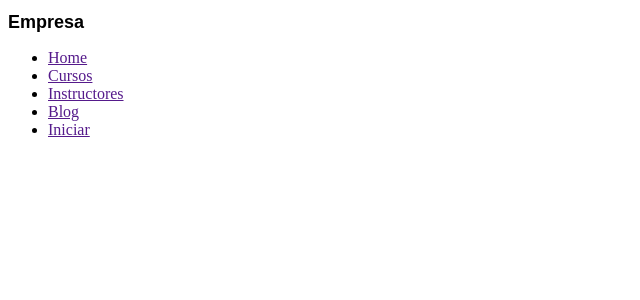
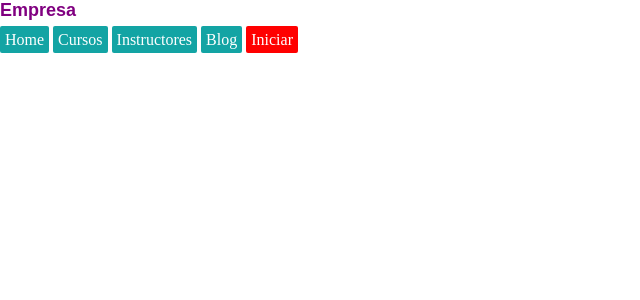
Before and after one commit to CrowSystems/WebProgramming, a PHP site: page / in a window 1280 px wide. Shown: the top 300 px of the page, without its empty margins (0-640 px from the left). Run offline with PHP 8.4, Linux system fonts and the light colour scheme.

Commit message:
clase de espesificidad y orden en selectores con css

```diff
--- a/202409-HTML&CSS/CSS/claseHerencia/index.html
+++ b/202409-HTML&CSS/CSS/claseHerencia/index.html
@@ -16,7 +16,7 @@
                 <li><a href="">Cursos</a></li>
                 <li><a href="">Instructores</a></li>
                 <li><a href="">Blog</a></li>
-                <li><a href="">Iniciar</a></li>
+                <li><a href="" class="blog">Iniciar</a></li>
             </ul>
         </nav>
     </header>
--- a/202409-HTML&CSS/CSS/claseHerencia/style.css
+++ b/202409-HTML&CSS/CSS/claseHerencia/style.css
@@ -1,5 +1,13 @@
+* {
+    box-sizing: border-box;
+    margin: 0;
+    padding: 0;
+}
+
 h1 {
+    color: purple;
     font-family: serif;
+    margin-bottom: 10px;
 }
 
 #page-title{
@@ -8,4 +16,30 @@ h1 {
 
 .title {
     font-size: 18px;
+    font-family: monospace;
 }
+
+#main-nav {
+    margin-top: 10px;
+    list-style-type: none;
+    padding-left: 0;
+}
+
+#main-nav li {
+    display: inline-block;
+}
+
+#main-nav a {
+    color: white;
+    background-color: #13a4a4;
+    padding: 5px;
+    border-radius: 2px;
+    -webkit-border-radius: 2px;
+    -moz-border-radius: 2px;
+    -ms-border-radius: 2px;
+    -o-border-radius: 2px;
+    text-decoration: none;
+}
+#main-nav .blog {
+    background-color: red;
+}
```
